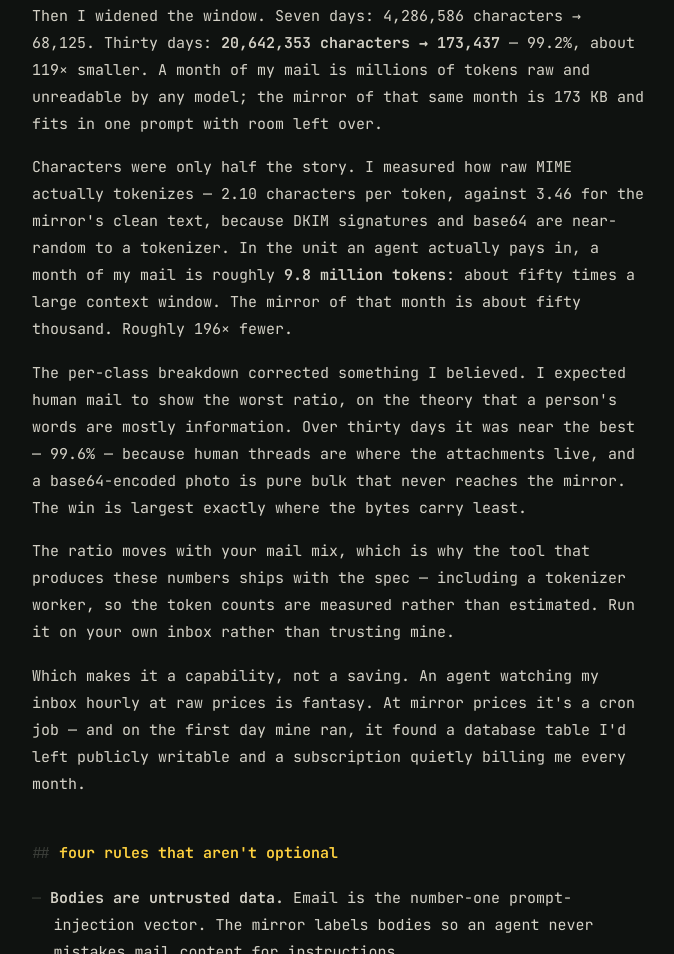
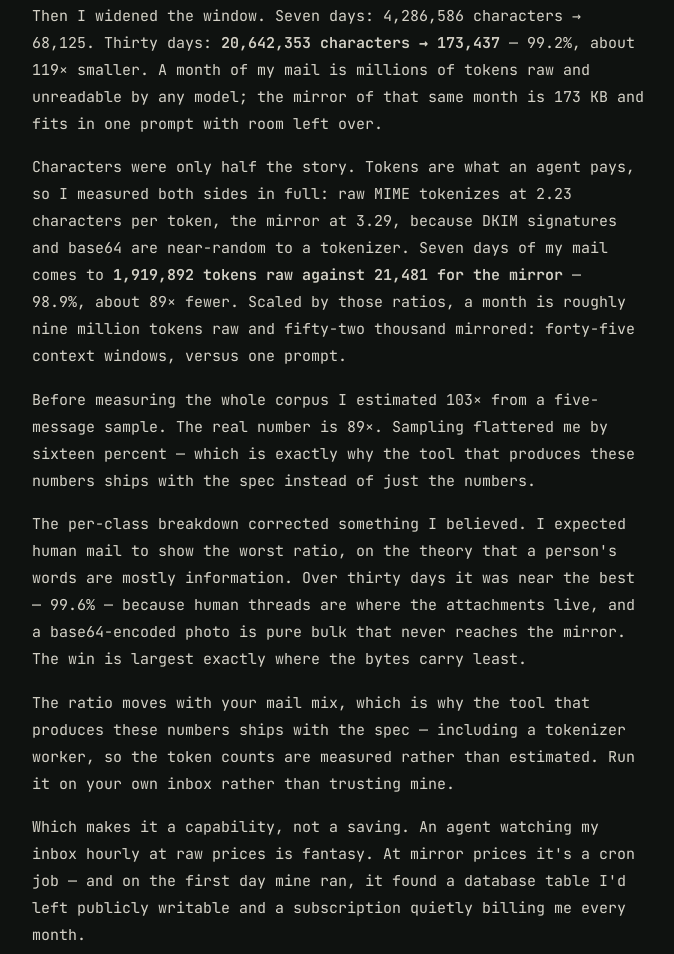
Before and after one commit to eddie-boop14/agent-mail, a website: page why.html in a window 1280 px wide. Shown: the part 1897-2851 px from the top of the page, without its empty margins (302-976 px from the left). Drawn offline with Linux system fonts and the light colour scheme.

Commit message:
article: exact measurement, and the estimate that was 16% too generous

```diff
--- a/why.html
+++ b/why.html
@@ -114,11 +114,16 @@ Parcel will be delivered Wednesday between 9am and noon. [code-redacted]</pre>
   millions of tokens raw and unreadable by any model; the mirror of that same month is 173 KB
   and fits in one prompt with room left over.</p>
 
-  <p>Characters were only half the story. I measured how raw MIME actually tokenizes — 2.10
-  characters per token, against 3.46 for the mirror's clean text, because DKIM signatures and
-  base64 are near-random to a tokenizer. In the unit an agent actually pays in, a month of my
-  mail is roughly <b>9.8 million tokens</b>: about fifty times a large context window. The
-  mirror of that month is about fifty thousand. Roughly 196× fewer.</p>
+  <p>Characters were only half the story. Tokens are what an agent pays, so I measured both
+  sides in full: raw MIME tokenizes at 2.23 characters per token, the mirror at 3.29, because
+  DKIM signatures and base64 are near-random to a tokenizer. Seven days of my mail comes to
+  <b>1,919,892 tokens raw against 21,481 for the mirror</b> — 98.9%, about 89× fewer. Scaled
+  by those ratios, a month is roughly nine million tokens raw and fifty-two thousand mirrored:
+  forty-five context windows, versus one prompt.</p>
+
+  <p>Before measuring the whole corpus I estimated 103× from a five-message sample. The real
+  number is 89×. Sampling flattered me by sixteen percent — which is exactly why the tool that
+  produces these numbers ships with the spec instead of just the numbers.</p>
 
   <p>The per-class breakdown corrected something I believed. I expected human mail to show the
   worst ratio, on the theory that a person's words are mostly information. Over thirty days
```
